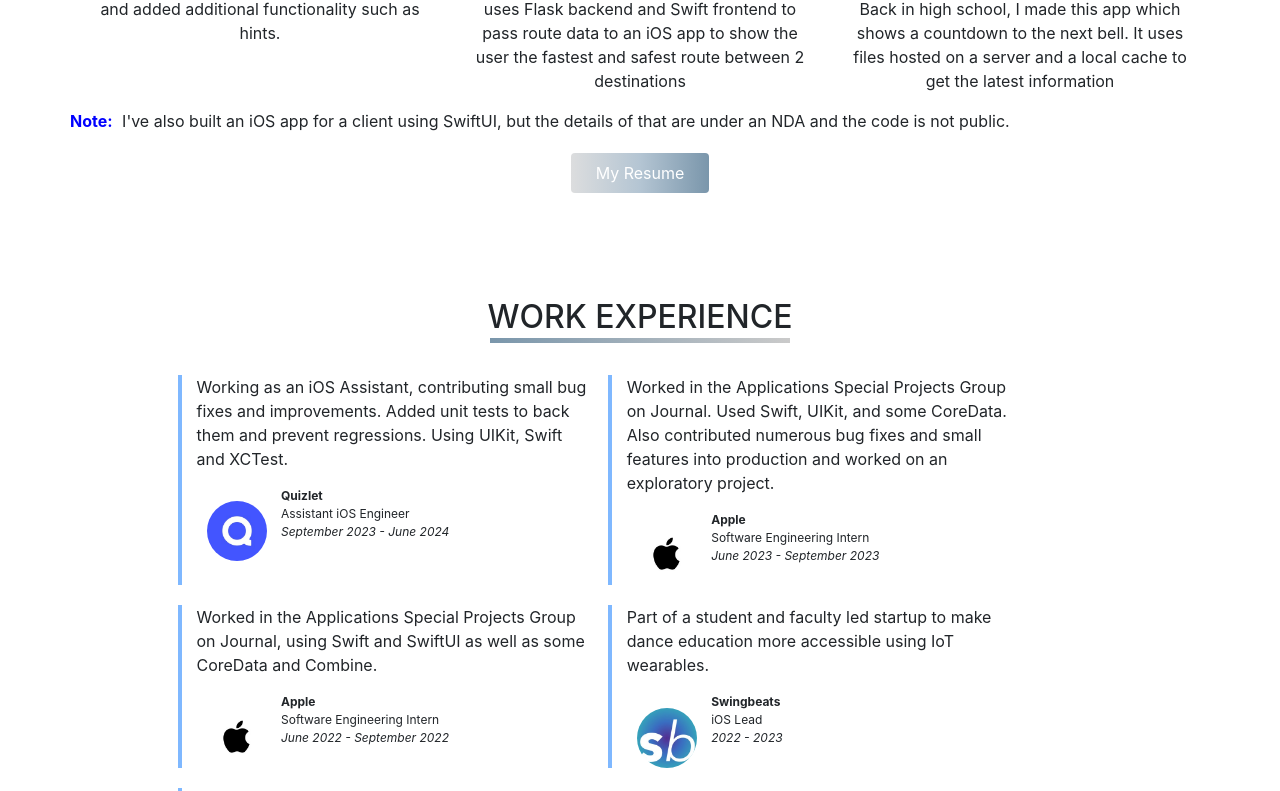
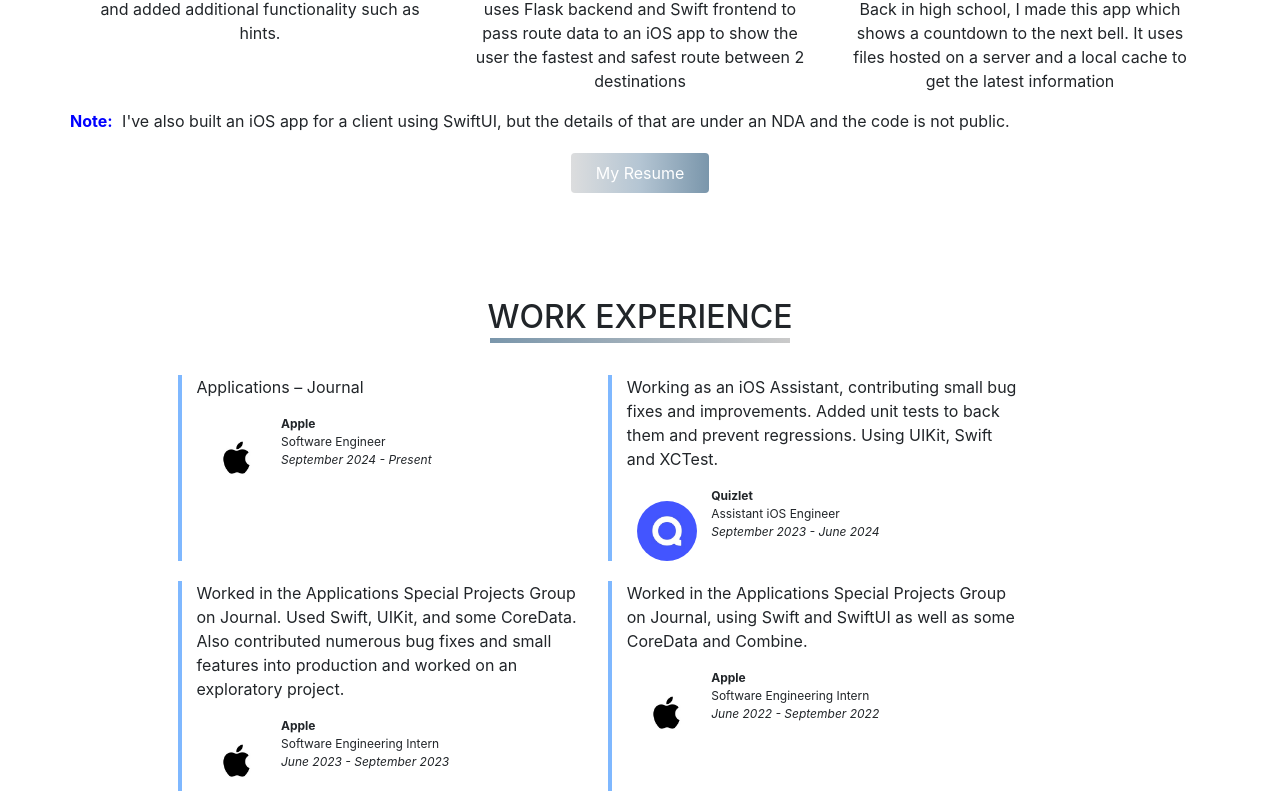
Before and after one commit to gryder8/Portfolio-Website, a Svelte app: page / in a window 1280 px wide. Shown: the part 1442-2233 px from the top of the page. Built offline with nearby package versions, Linux system fonts and the light colour scheme.

Commit message:
Update info

```diff
--- a/src/Data/data.js
+++ b/src/Data/data.js
@@ -11,7 +11,7 @@
 const BANNER_DATA = {
     HEADING: "Hey there, I'm Gavin 👋",
     DESCRIPTION:
-        "CSE Student @ SCU, Assistant iOS Engineer @ Quizlet, Incoming Software Engineer @ Apple",
+        "Software Engineer @ Apple",
     GITHUB_URL:
         "https://github.com/gryder8",
     VISIT_GITHUB: "GitHub",
@@ -75,6 +75,14 @@
 const EXPERIENCE_DATA = {
     HEADING: "Work Experience",
     EXPERIENCE_LIST: [
+        {
+            DESCRIPTION:
+                "Applications – Journal",
+            IMAGE_URL: "images/apple-logo.jpeg",
+            NAME: "Apple",
+            DESIGNATION: "Software Engineer",
+            DATE: "September 2024 - Present"
+        },
         {
             DESCRIPTION:
                 "Working as an iOS Assistant, contributing small bug fixes and improvements. Added unit tests to back them and prevent regressions. Using UIKit, Swift and XCTest.",
```
